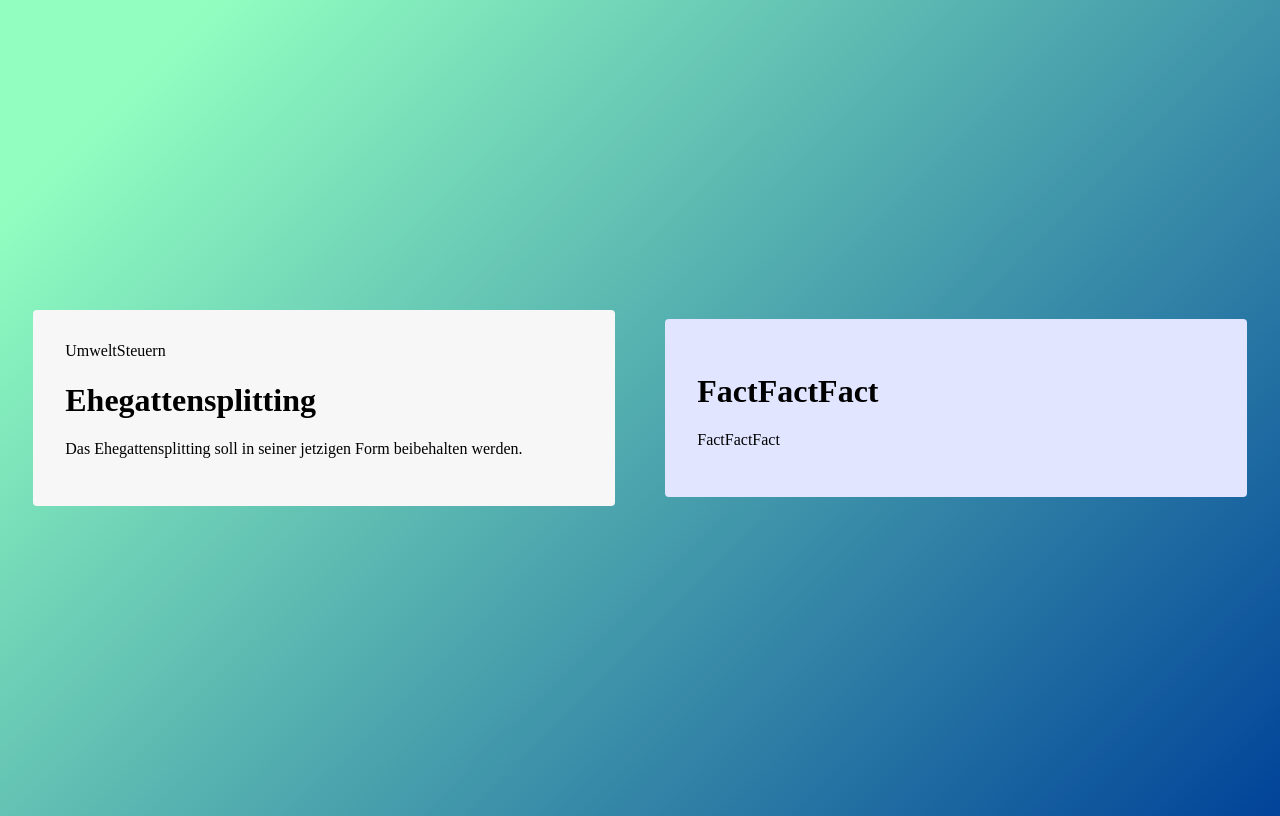
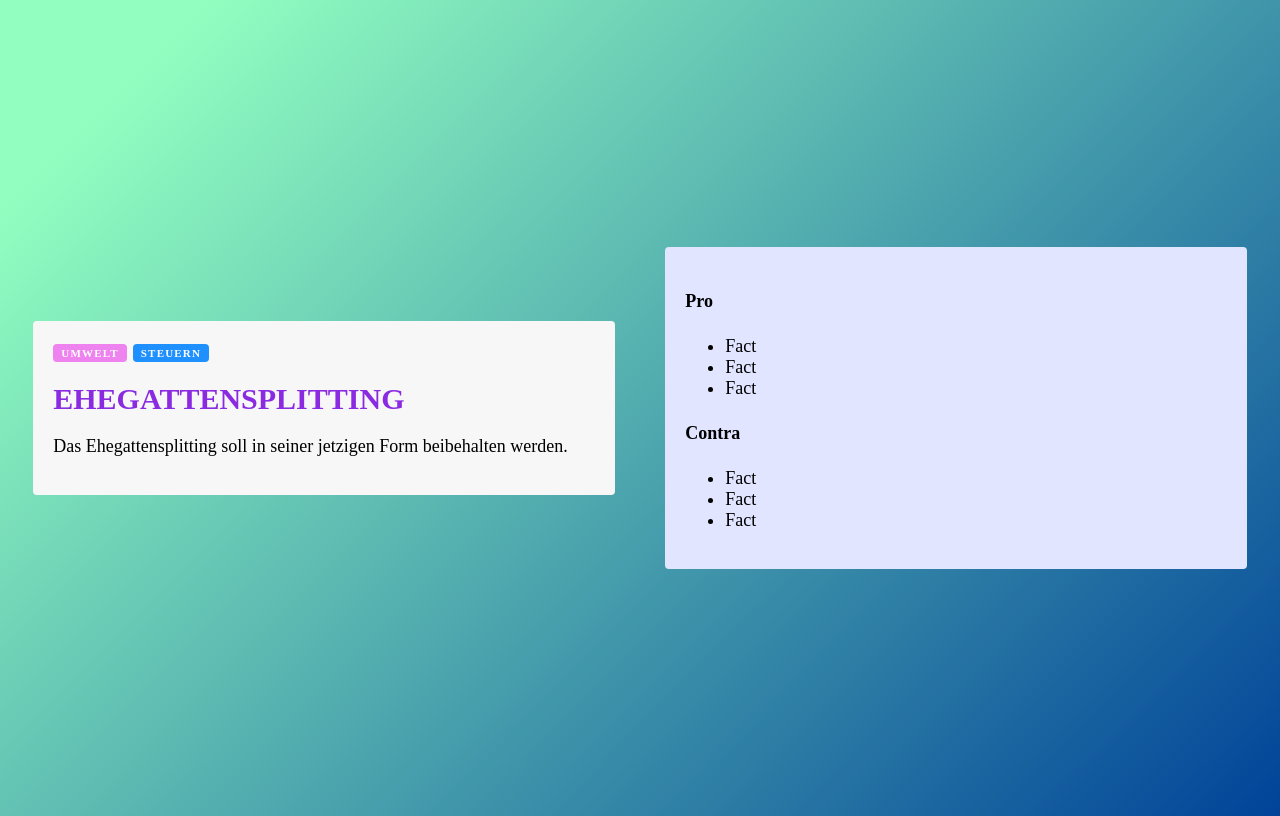
Before and after one commit to fstiehle/politieren_orientation, a React app: page /#/question in a window 1280 px wide. Built offline with nearby package versions, Linux system fonts and the light colour scheme; the HTML template or start-up script is replaced by a standard one.

Commit message:
impl basic question markup & styling

```diff
--- a/src/app.jsx
+++ b/src/app.jsx
@@ -8,4 +8,4 @@ ReactDOM.render(
   <HashRouter>
     <Index />
   </HashRouter>,
-  document.getElementById("content"));
+  document.getElementById("optimat"));
--- a/src/components/Question.jsx
+++ b/src/components/Question.jsx
@@ -10,6 +10,18 @@ const Question = ({question}) => {
       meta.push(<Category key={index} name={element}/>)
     });
   }
+  let pro = []
+  if (question.pro && question.pro.length > 0) {
+    question.pro.forEach((element, index) => {
+      pro.push(<li key={index}>{element}</li>)
+    });
+  }
+  let contra = []
+  if (question.contra && question.contra.length > 0) {
+    question.contra.forEach((element, index) => {
+      contra.push(<li key={index}>{element}</li>)
+    });
+  }
 
   return (
     <div className="container">
@@ -20,8 +32,18 @@ const Question = ({question}) => {
       </div>
 
       <div className="container__item facts">
-        <h1>{question.pro || "missing"}</h1>
-        <p>{question.contra || "missing"}</p>
+        <div className="facts__pro">
+          <h4>Pro</h4>
+          <ul>
+            {pro}
+          </ul>
+        </div>
+        <div className="facts__contra">
+          <h4>Contra</h4>
+          <ul>
+            {contra}
+          </ul>
+        </div>
       </div>
     </div>
   )
--- /dev/null
+++ b/src/sass/_categories.scss
@@ -0,0 +1,6 @@
+.umwelt {
+  background-color: violet;
+}
+.steuern {
+  background-color: dodgerblue;
+}
--- /dev/null
+++ b/src/sass/_typography.scss
@@ -0,0 +1,10 @@
+body {
+  font-size: 1.8rem;
+}
+
+h1 {
+  font-weight: 700;
+  font-size: 3rem;
+  text-transform: uppercase;
+  color: blueviolet;
+}
--- a/src/sass/style.scss
+++ b/src/sass/style.scss
@@ -1,6 +1,12 @@
 @import 'normalize';
+@import 'typography';
+@import 'categories';
 
 $break: 880px;
+
+html {
+  font-size: 62.5%
+}
 
 body {
   background: linear-gradient( 135deg, #92FFC0 10%, #004399 100%);
@@ -36,3 +42,17 @@ body {
 .facts {
   background-color: #e1e5ff;
 }
+
+.meta {
+  span {
+    font-weight: 600;
+    font-size: 1.1rem;
+    letter-spacing: 0.12rem;
+    text-transform: uppercase;
+    color: white;
+    padding: 0.3rem 0.8rem;
+    border-radius: 4px;
+    text-align: center;
+    margin-right: 0.6rem;
+  }
+}
```
